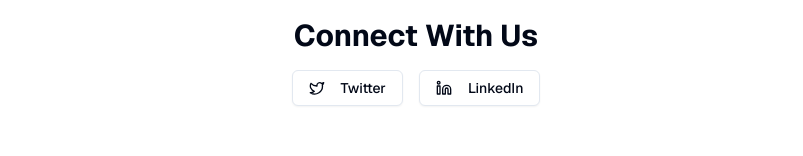
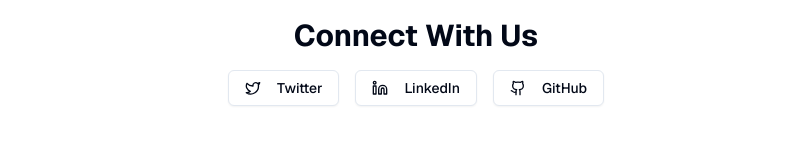
Before and after one commit to OpenWebEvents/openwebevents.com, a Next.js app: page / in a window 1280 px wide. Shown: the part 1002-1158 px from the top of the page, without its empty margins (224-1027 px from the left). Built offline with nearby package versions, Linux system fonts and the light colour scheme; no server answers.

Commit message:
feat: add GitHub link to homepage - Add a new GitHub button to the homepage - Link the GitHub button to the project's GitHub repository - Add the Github icon from lucide-react to the GitHub button

```diff
--- a/app/page.tsx
+++ b/app/page.tsx
@@ -2,7 +2,7 @@
 
 import { Button } from "@/components/ui/button";
 import { Input } from "@/components/ui/input";
-import { Twitter, Linkedin } from "lucide-react";
+import { Twitter, Linkedin, Github } from "lucide-react";
 import Link from "next/link";
 import { useState, useEffect } from "react";
 import { useToast } from "@/hooks/use-toast";
@@ -177,6 +177,16 @@ export default function Home() {
               LinkedIn
             </Link>
           </Button>
+          <Button variant="outline" asChild>
+            <Link
+              href="https://github.com/danmaby/OpenWebEvents"
+              target="_blank"
+              rel="noopener noreferrer"
+            >
+              <Github className="mr-2 h-4 w-4" />
+              GitHub
+            </Link>
+          </Button>
         </div>
       </section>
 
```
